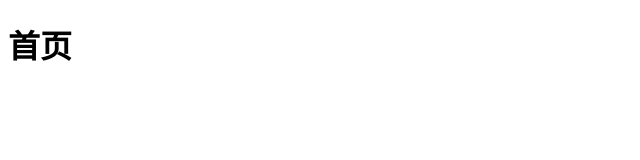
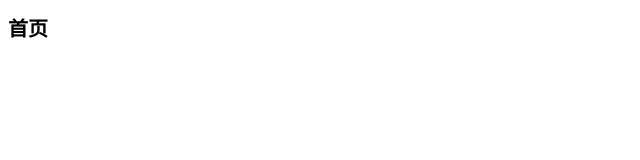
Before and after one commit to xuzhenzhen1215/project, a plain HTML site: page index.html in a window 1280 px wide. Shown: the whole page, without its empty margins (0-640 px from the left). Drawn offline with Linux system fonts and the light colour scheme.

Commit message:
修改了样式

```diff
--- a/css/public.css
+++ b/css/public.css
@@ -0,0 +1,3 @@
+h1 {
+    font-size: 20px;
+}
--- a/index.html
+++ b/index.html
@@ -4,6 +4,7 @@
     <meta charset="UTF-8">
     <meta name="viewport" content="width=device-width, initial-scale=1.0">
     <meta http-equiv="X-UA-Compatible" content="ie=edge">
+    <link rel="stylesheet" href="../project/css/public.css">
     <title>Document</title>
 </head>
 <body>
```
